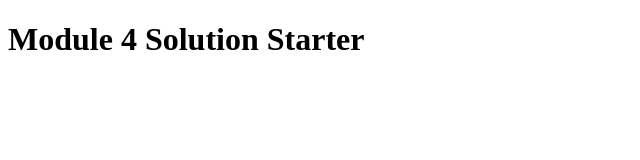
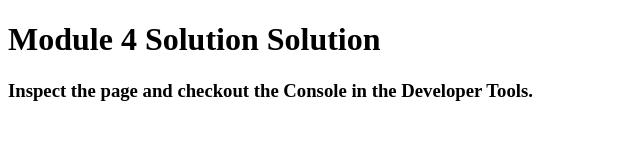
Before and after one commit to jonathan-sjkim/webdev-coursera.github.io, a plain HTML site: page module4-solution/index.html in a window 1280 px wide. Shown: the whole page, without its empty margins (0-640 px from the left). Drawn offline with Linux system fonts and the light colour scheme.

Commit message:
Update index.html

```diff
--- a/module4-solution/index.html
+++ b/module4-solution/index.html
@@ -11,6 +11,7 @@
   <script src="script.js"></script>
 </head>
 <body>
-  <h1>Module 4 Solution Starter</h1>
+  <h1>Module 4 Solution Solution</h1>
+  <h3>Inspect the page and checkout the Console in the Developer Tools.</h3>
 </body>
 </html>
```
